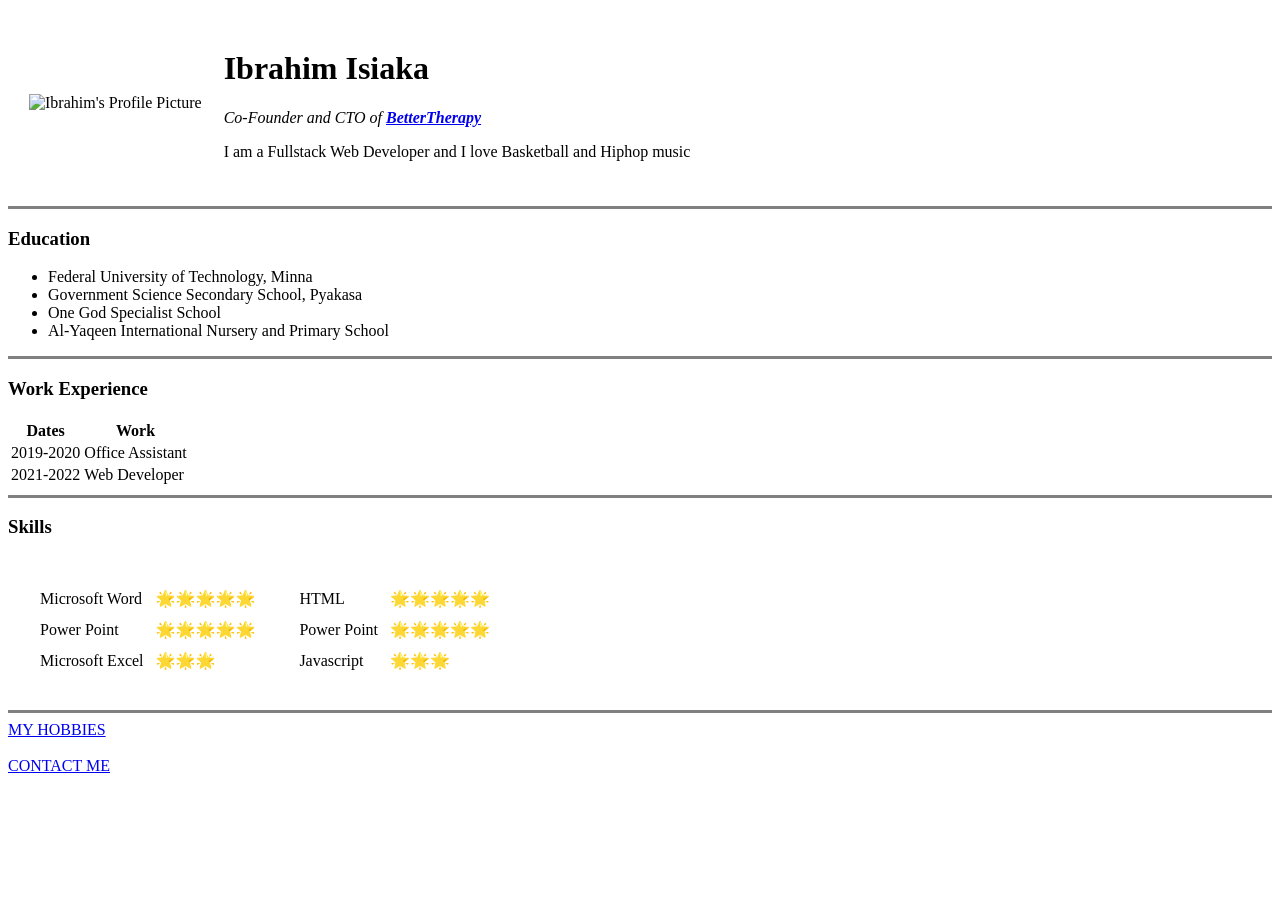
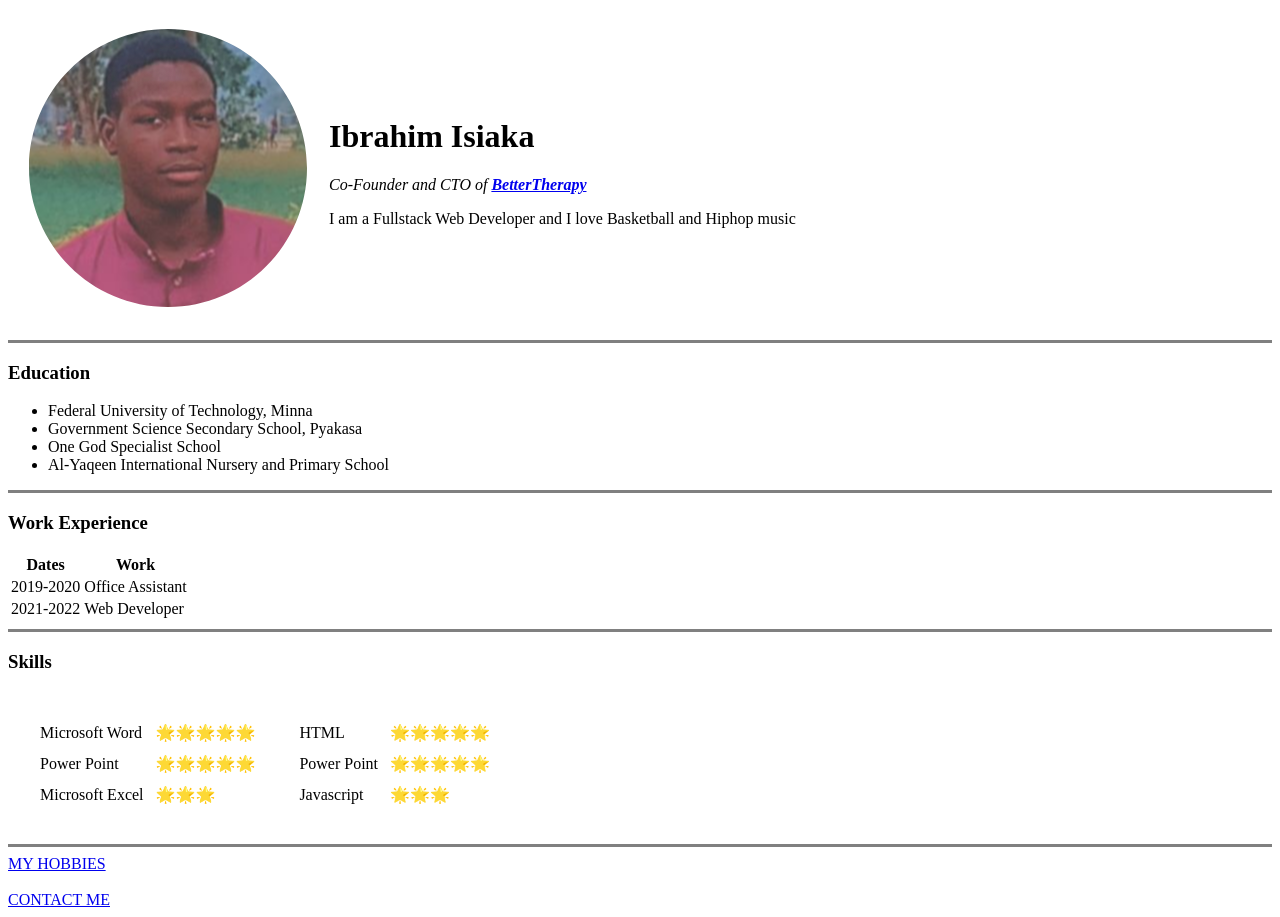
Before and after one commit to IBK999/cv, a plain HTML site: page index.html in a window 1280 px wide. Before the commit the page ends 800 px from the top, so only its background shows below. Drawn offline with Linux system fonts and the light colour scheme.

Commit message:
Change Image Path

```diff
--- a/index.html
+++ b/index.html
@@ -6,7 +6,7 @@
     <body>
         <table cellspacing="20">
             <tr>
-                <td><img src="ibrahim.png" alt="Ibrahim's Profile Picture"></td>
+                <td><img src="/images/ibrahim.png" alt="Ibrahim's Profile Picture"></td>
                 <td>
                     <h1>Ibrahim Isiaka</h1>
                     <p><em>Co-Founder and CTO of <strong><a href="http://">BetterTherapy</a></strong></em></p>
```
